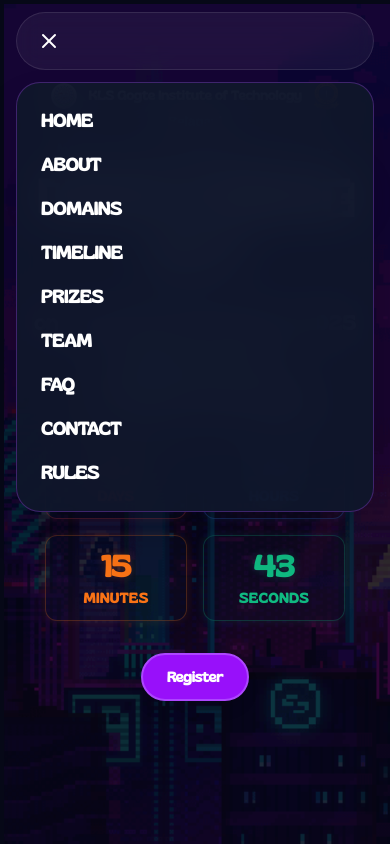
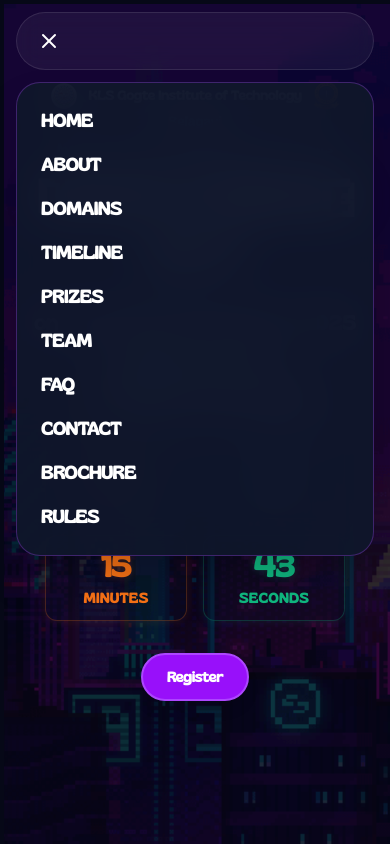
Before and after one commit to Sugandh107/Innoverse, a React (Vite) app: page / in a window 390 px wide. Both pictures are taken after a click on the button 49 px from the left and 41 px from the top of the page. Shown: the top 844 px of the page. Built offline with nearby package versions, Linux system fonts and the light colour scheme.

Commit message:
feat: added brochure link

```diff
--- a/src/components/Navbar.jsx
+++ b/src/components/Navbar.jsx
@@ -2,6 +2,9 @@ import React, { useState } from "react";
 import { Menu, X } from "lucide-react";
 import { HashLink } from "react-router-hash-link";
 import { Link, useLocation } from "react-router-dom";
+
+const BROCHURE_LINK = "/Innoverse2.0_Brochure.pdf";
+const NEW_NAV_ITEM = "BROCHURE";
 
 const Navbar = ({ navItems, fonts }) => {
 	const [isMenuOpen, setIsMenuOpen] = useState(false);
@@ -60,6 +63,21 @@ const Navbar = ({ navItems, fonts }) => {
 										</HashLink>
 									);
 								})}
+
+								{/* 🌟 NEW: Desktop Brochure Link */}
+                                <a
+                                    href={BROCHURE_LINK}
+                                    download // This attribute triggers the download
+                                    className='text-white font-bold text-sm xl:text-base tracking-wide hover:text-cyan-400 transition-all duration-300 relative group whitespace-nowrap'
+                                    style={{
+                                        animation: `fadeInDown 0.6s ease-out ${
+                                            (navItems.length + 1) * 0.08 // Ensure animation timing is unique
+                                        }s both`,
+                                        fontFamily: fonts.body,
+                                    }}>
+                                    {NEW_NAV_ITEM}
+                                    <span className='absolute -bottom-1 left-0 w-0 h-0.5 bg-cyan-400 group-hover:w-full transition-all duration-500'></span>
+                                </a>
 
 								{/* Rules Link - Separate Route */}
 								<Link
@@ -134,6 +152,21 @@ const Navbar = ({ navItems, fonts }) => {
 								);
 							})}
 
+							{/* 🌟 NEW: Mobile Brochure Link */}
+                            <a
+                                href={BROCHURE_LINK}
+                                download
+                                className='block text-white font-bold text-lg sm:text-xl hover:text-cyan-400 transition-all duration-300 hover:translate-x-2'
+                                onClick={() => setIsMenuOpen(false)}
+                                style={{
+                                    animation: `fadeInLeft 0.4s ease-out ${
+                                        (navItems.length + 1) * 0.06
+                                    }s both`,
+                                    fontFamily: fonts.body,
+                                }}>
+                                {NEW_NAV_ITEM}
+                            </a>
+
 							{/* Rules Link in Mobile Menu */}
 							<Link
 								to='/rules'
```
